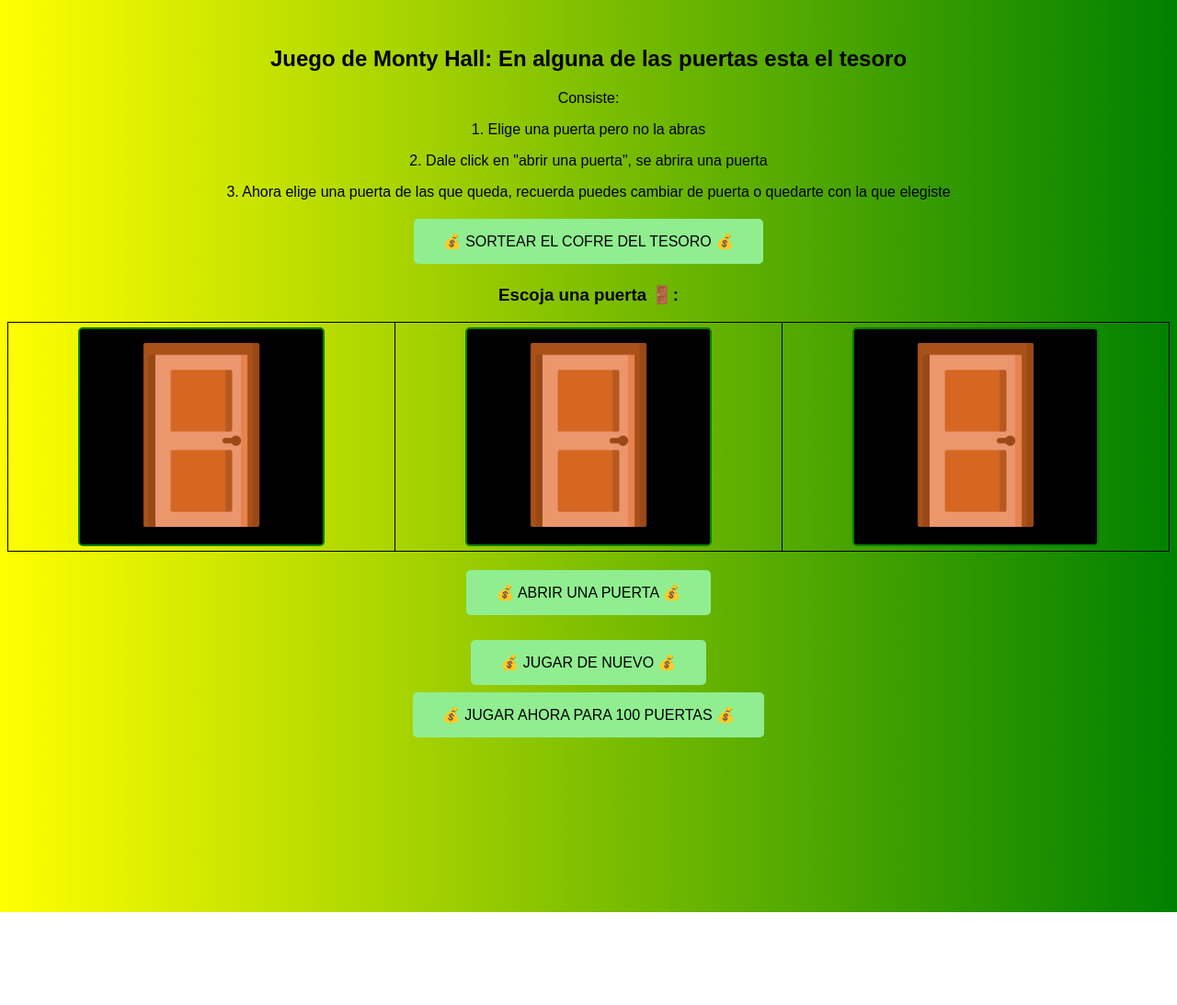
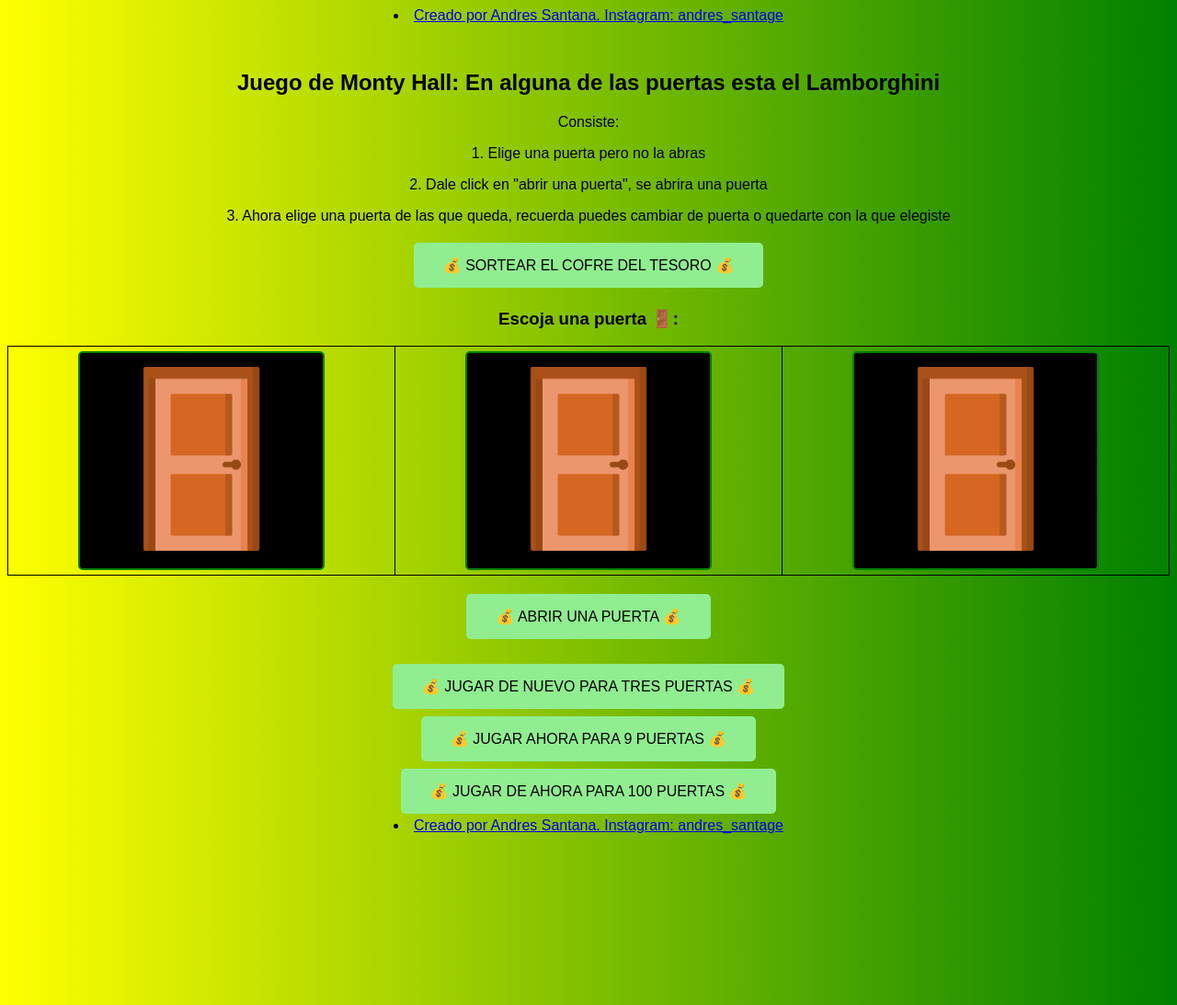
Before and after one commit to AndresGereda/INTENTO, a plain HTML site: page index.html in a window 1280 px wide. Shown: the whole page at 92% size. Before the commit the page ends 992 px from the top, so only its background shows below. Drawn offline with Linux system fonts and the light colour scheme.

Commit message:
Update index.html

```diff
--- a/index.html
+++ b/index.html
@@ -10,7 +10,11 @@
     <title>Monty Hall</title>
 </head>
 <body>
-<center><p><h2>Juego de Monty Hall: En alguna de las puertas esta el tesoro</h2></p></center>
+    <center><li>
+        <a href="https://bit.ly/sdfsdfsdfsdfwerwer">Creado por Andres Santana. Instagram: andres_santage</a>
+      </li>
+</center>
+<center><p><h2>Juego de Monty Hall: En alguna de las puertas esta el Lamborghini</h2></p></center>
 <center><p>Consiste: </p></center>
 <center><p>1. Elige una puerta pero no la abras</p></center>
 <center><p>2. Dale click en "abrir una puerta", se abrira una puerta</p></center>
@@ -26,14 +30,19 @@
         </tr>
     </table>
 </center>
-<script src="funcion.js"></script>
 <center><p><input type="button" value="💰 ABRIR UNA PUERTA 💰" id="sorteo1" /></p></center>
 
 <center><h3 id="d1"></h3></center>
+<script src="funcion.js"></script>
+<center><a href="https://lovetorun1.github.io/GameMontyHall/"><input type="button" value="💰 JUGAR DE NUEVO PARA TRES PUERTAS 💰" id="sorteo2" /></a></center>
+<center><a href="https://lovetorun1.github.io/9puertas/"><input type="button" value="💰 JUGAR AHORA PARA 9 PUERTAS 💰" /></a></center>
+<center><a href="https://lovetorun1.github.io/100puertas/"><input type="button" value="💰 JUGAR DE AHORA PARA 100 PUERTAS 💰"/></a></center>
 
-<center><a href="https://lovetorun1.github.io/GameMontyHall/"><input type="button" value="💰 JUGAR DE NUEVO 💰" id="sorteo2" /></a></center>
 
-<center><a href="https://lovetorun1.github.io/100puertas/"><input type="button" value="💰 JUGAR AHORA PARA 100 PUERTAS 💰" id= /></a></center>
+<center><li>
+    <a href="https://bit.ly/sdfsdfsdfsdfwerwer">Creado por Andres Santana. Instagram: andres_santage</a>
+  </li>
+</center>
 <p>&nbsp</p>
 <p>&nbsp</p>
 <p>&nbsp</p>
```
